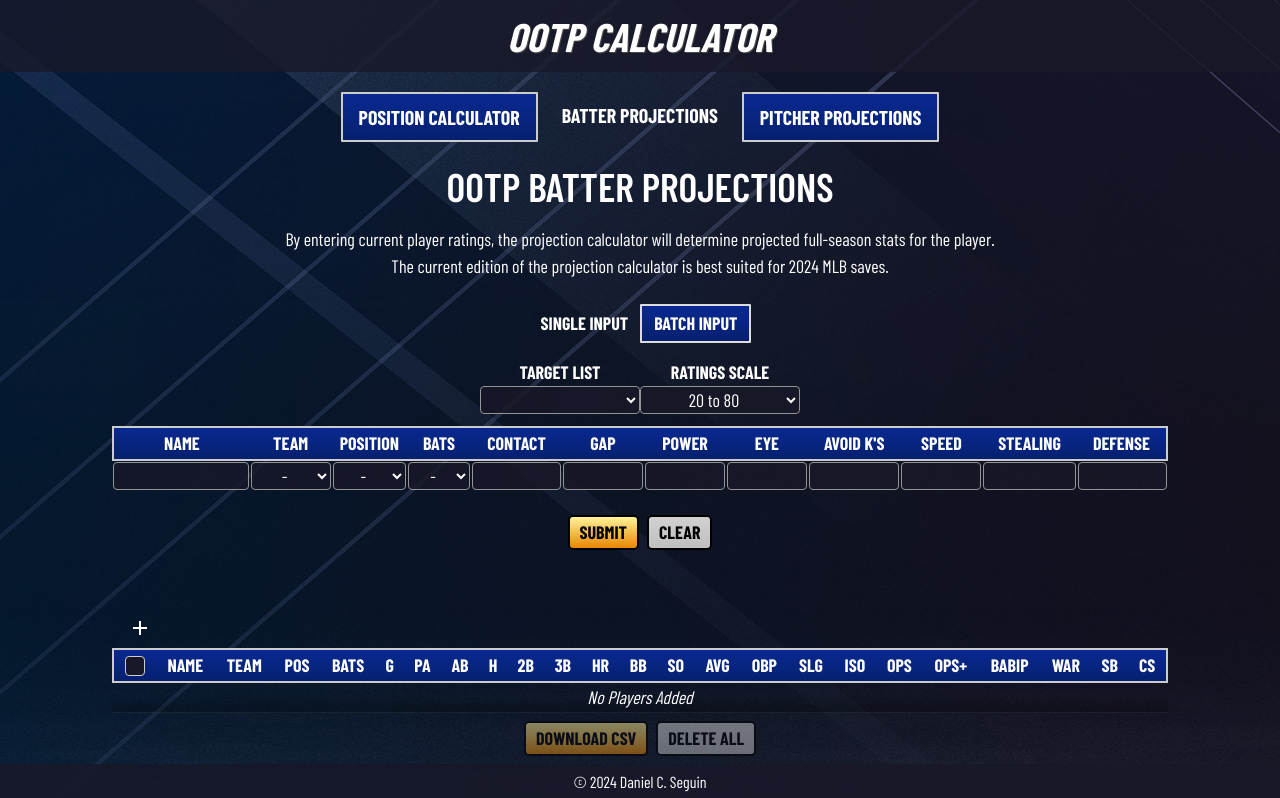
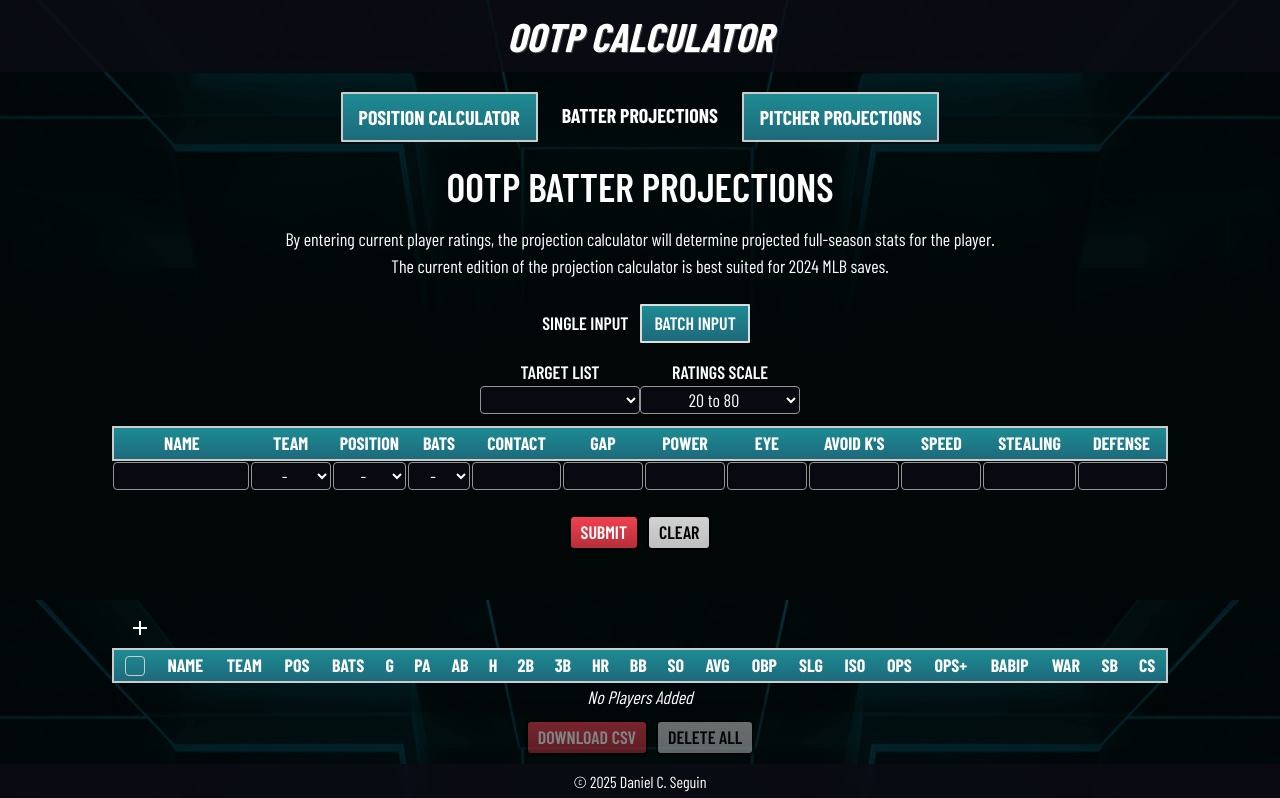
Before and after one commit to danseguin23/ootp-calculator, a Vue app: page /batter-projections in a window 1280 px wide. Shown: the top 798 px of the page. Built offline with nearby package versions, Linux system fonts and the light colour scheme; a web font is replaced by a local one.

Commit message:
Update colors and copyright

```diff
--- a/src/App.vue
+++ b/src/App.vue
@@ -57,16 +57,16 @@
   position: relative;
   --font-sans: 'Barlow Condensed', 'Tahoma', sans-serif;
   --font-mono: 'Source Code Pro', monospace;
-  --color-primary: #06206f;
-  --color-secondary: #E88702;
-  --color-primary-lighter: #092991;
-  --color-primary-darker: #031447;
-  --color-secondary-lighter: #FFF398;
-  --color-secondary-darker: #CB6D00;
+  --color-primary: #1d6a7b;
+  --color-secondary: #b62e3a;
+  --color-primary-lighter: #1d8b92;
+  --color-primary-darker: #1d556c;
+  --color-secondary-lighter: #f1414f;
+  --color-secondary-darker: #9c0720;
   --color-contrast: #c41230;
   --color-gray: #ccc;
-  --color-dark: #181828;
-  --color-translucent: rgba(24, 24, 40, 0.8);
+  --color-dark: #010609;
+  --color-translucent: rgba(12, 12, 20, 0.8);
   --color-translucent-dark: rgba(12, 12, 20, 0.8);
 
   --gradient-primary: linear-gradient(var(--color-primary-lighter), var(--color-primary));
@@ -92,26 +92,29 @@
 */
 
 body.theme-dark {
+  --color-text: #fff;
+  --color-text-secondary: #fff;
+  --color-highlight: #d7d7d7;
+  --color-opaque: #949494;
+  /*
   --color-background: var(--color-dark);
-  --color-text: #fff;
   --color-primary-text: #347AB7;
   --color-secondary-text: #E91639;
   --color-transparent: rgba(255, 255, 255, 0.064);
-  --color-opaque: #949494;
-  --color-highlight: #d7d7d7;
   --color-red: #EC3251;
+  */
   /*
   --color-primary: #488ECB;
   --color-secondary: #EF4E68;
   */
-  background-image: url('/img/background-25.jpg');
+  background-image: url('/img/background-26.png');
   background-attachment: fixed;
   background-position-x: center;
   background-position-y: top;
 }
 
 body {
-  background-color: #12230b;
+  background-color: #01080a;
   color: var(--color-text);
 }
 
@@ -181,7 +184,7 @@
 /* Buttons */
 
 .button-submit, .button-help, .button-clear {
-  font-weight: 700;
+  font-weight: 600;
   border: none;
   padding: 2px 10px;
   margin: 8px 4px !important;
@@ -212,7 +215,7 @@
 }
 
 .button-submit {
-  color: black;
+  color: var(--color-text-secondary);
   background-image: var(--gradient-secondary);
 }
 
--- a/src/components/AppFooter.vue
+++ b/src/components/AppFooter.vue
@@ -13,7 +13,7 @@
     </div>
   </div>
   <div id="copy">
-    &copy; 2024 Daniel C. Seguin
+    &copy; 2025 Daniel C. Seguin
   </div>
 </template>
 
@@ -42,7 +42,7 @@
   background: #FFD301;
   font-size: 0.875rem;
   font-family: PayPalSansSmall-Regular,Helvetica Neue,Arial,sans-serif;
-  font-weight: 700;
+  font-weight: 600;
   line-height: 22px;
   -webkit-font-smoothing: antialiased;
   color: #000;
--- a/src/components/Donate.vue
+++ b/src/components/Donate.vue
@@ -56,7 +56,7 @@
   background: #FFD301;
   font-size: 18px;
   font-family: PayPalSansSmall-Regular,Helvetica Neue,Arial,sans-serif;
-  font-weight: 700;
+  font-weight: 600;
   line-height: 24px;
   -webkit-font-smoothing: antialiased;
   color: #000;
@@ -79,7 +79,7 @@
   background: #FFD301;
   font-size: 1rem;
   font-family: PayPalSansSmall-Regular,Helvetica Neue,Arial,sans-serif;
-  font-weight: 700;
+  font-weight: 600;
   -webkit-font-smoothing: antialiased;
   color: #000;
   text-align: center;
--- a/src/components/Projections.vue
+++ b/src/components/Projections.vue
@@ -491,7 +491,7 @@
 .button-option {
   padding: 4px 12px;
   border: none;
-  font-weight: 700;
+  font-weight: 600;
   text-transform: uppercase;
   border-radius: 1px;
 }
@@ -539,7 +539,7 @@
 }
 
 #options .column label {
-  font-weight: 700;
+  font-weight: 600;
   text-transform: uppercase;
 }
 
```
Also changed, not shown: public/img/background-26.png (added), 1 other file (tests, documents, lock files or other folders).
